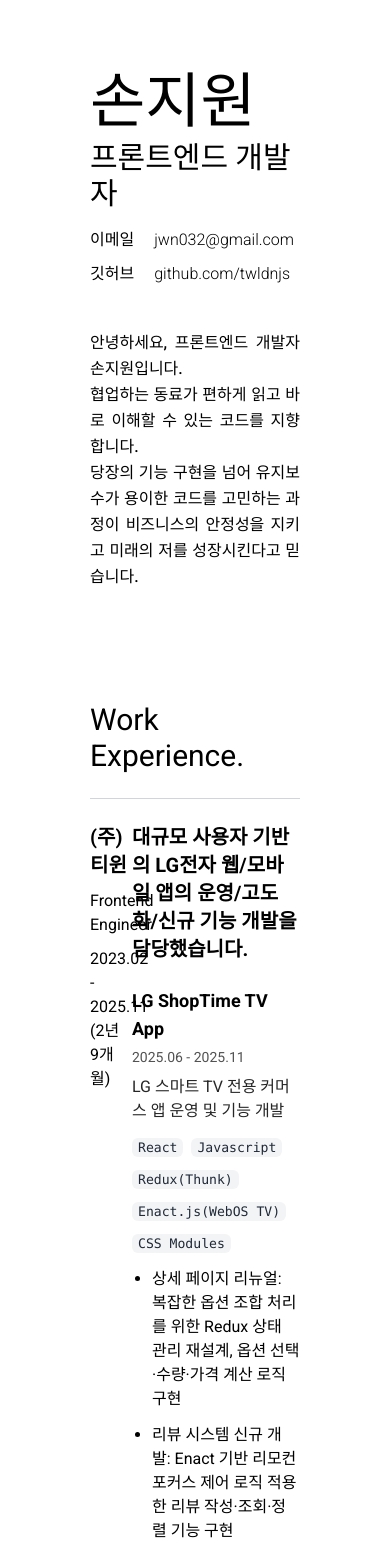
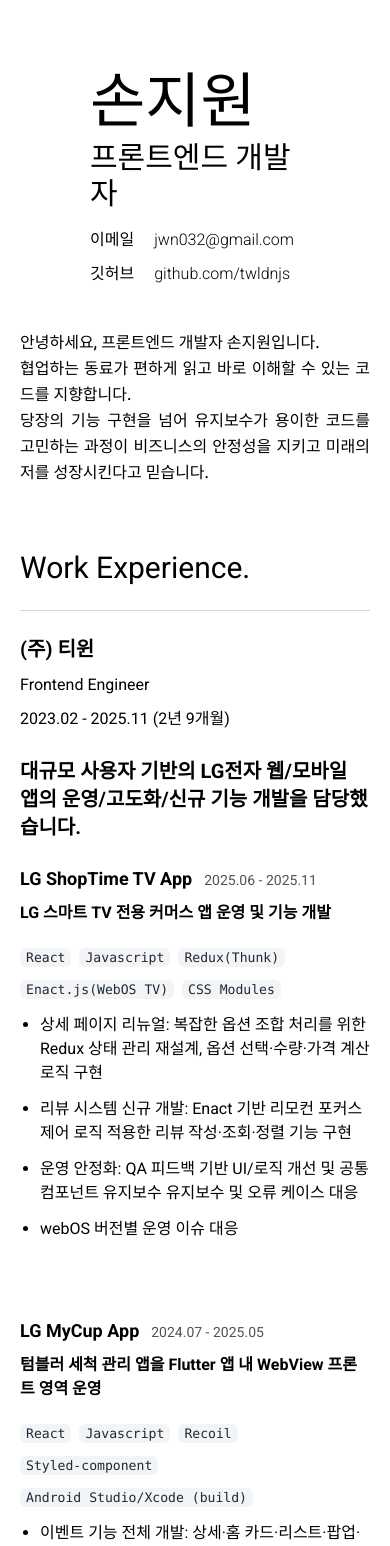
Before and after one commit to twldnjs/twldnjs.github.io, a Next.js app: page / in a window 390 px wide. Shown: the top 1546 px of the page. Built offline with nearby package versions, Linux system fonts and the light colour scheme.

Commit message:
내용 수정 및 모바일 반응형 수정

```diff
--- a/src/app/page.tsx
+++ b/src/app/page.tsx
@@ -14,7 +14,7 @@ export default function Home() {
         contact={portfolioData.contact}
       />
 
-      <main className='flex flex-col gap-28 px-[90px]'>
+      <main className='flex flex-col gap-16 px-5 pb-20 md:gap-28 md:px-[90px]'>
         <Introduction introduction={portfolioData.introduction} />
 
         <WorkExperience experiences={portfolioData.workExperiences} />
--- a/src/components/Header.tsx
+++ b/src/components/Header.tsx
@@ -11,12 +11,12 @@ interface HeaderProps {
 
 export function Header({ name, title, contact }: HeaderProps) {
   return (
-    <header className='px-[90px] pb-5 pt-10'>
+    <header className='px-[90px] pb-5 pt-10 md:px-[90px]'>
       <motion.h1
         initial={{ opacity: 0, y: -20 }} // 위에서 시작
         animate={{ opacity: 1, y: 0 }} // 원래 위치로
         transition={{ duration: 0.6, delay: 0 }}
-        className='mt-8 mb-0.5 text-6xl font-medium'
+        className='mt-8 mb-0.5 text-6xl font-medium md:text-6xl'
       >
         {name}
       </motion.h1>
@@ -24,7 +24,7 @@ export function Header({ name, title, contact }: HeaderProps) {
         initial={{ opacity: 0, y: -20 }}
         animate={{ opacity: 1, y: 0 }}
         transition={{ duration: 0.6, delay: 0.2 }}
-        className='m-0 mt-2 text-3xl font-light'
+        className='m-0 mt-2 text-3xl font-light md:text-3xl'
       >
         {title}
       </motion.h2>
@@ -32,14 +32,14 @@ export function Header({ name, title, contact }: HeaderProps) {
         initial={{ opacity: 0, x: -20 }} // 왼쪽에서 시작
         animate={{ opacity: 1, x: 0 }} // 원래 위치로
         transition={{ duration: 0.6, delay: 0.4 }}
-        className='mt-4 flex items-center'
+        className='mt-4 flex items-center md:flex-row'
       >
-        <h4 className='mb-0 mr-5 font-light'>이메일</h4>
+        <h4 className='mb-0 mr-5 font-light md:mr-5'>이메일</h4>
         <a
           href={`mailto:${contact.email}`}
           className='text-black no-underline transition-colors hover:text-gray-600 hover:underline'
         >
-          <h4 className='mb-0 font-light'>{contact.email}</h4>
+          <h4 className='mb-0 font-light break-all'>{contact.email}</h4>
         </a>
       </motion.div>
       <motion.div
--- a/src/components/Projects.tsx
+++ b/src/components/Projects.tsx
@@ -31,7 +31,10 @@ export function Projects({ projects }: ProjectsProps) {
                 </a>
               </div>
               <div className='flex-1'>
-                <h3 className='text-xl font-semibold'>{project.description}</h3>
+                <h3 className='text-xl font-semibold'>{project.title}</h3>
+                <h4 className='text-l font-semibold my-2'>
+                  {project.description}
+                </h4>
                 <div className='mb-3 flex flex-wrap gap-2'>
                   {project.skills.map((skill, idx) => (
                     <motion.div
--- a/src/components/WorkExperience.tsx
+++ b/src/components/WorkExperience.tsx
@@ -29,12 +29,15 @@ export function WorkExperience({ experiences }: WorkExperienceProps) {
   return (
     <Section title='Work Experience.'>
       <Divider />
-      <div className='flex flex-col gap-24'>
+      <div className='flex flex-col gap-12 md:gap-24'>
         {experiences.map((exp, index) => (
           <FadeIn key={index} delay={index * 0.1}>
-            <div key={index} className='flex'>
+            <div
+              key={index}
+              className='flex flex-col gap-4 md:flex-row md:gap-0'
+            >
               {/* Left */}
-              <div className='w-1/5'>
+              <div className='w-full md:w-1/5'>
                 <h3 className='text-xl font-semibold'>{exp.company}</h3>
                 <p className='my-2.5'>{exp.position}</p>
                 <p className='my-2.5'>{exp.period}</p>
@@ -57,13 +60,13 @@ export function WorkExperience({ experiences }: WorkExperienceProps) {
                           <h4 className='text-lg font-semibold'>
                             {proj.title}
                           </h4>
-                          <div className='text-sm text-neutral-600'>
+                          <div className='whitespace-pre-line text-justify text-sm text-neutral-600 '>
                             {proj.period}
                           </div>
                         </div>
 
                         {proj.summary ? (
-                          <p className='mt-2 text-neutral-800'>
+                          <p className='text-l font-semibold my-2'>
                             {proj.summary}
                           </p>
                         ) : null}
@@ -116,25 +119,6 @@ export function WorkExperience({ experiences }: WorkExperienceProps) {
                     </div>
                   ))}
                 </div>
-                {/* <div className='mb-3 flex flex-wrap gap-2'>
-                  {exp.projects.map((proj, projIndex) => (
-                    <motion.div
-                      key={idx}
-                      initial={{ opacity: 0, scale: 0.8 }}
-                      whileInView={{ opacity: 1, scale: 1 }}
-                      transition={{ delay: idx * 0.05 }}
-                    >
-                      <Badge>{skill}</Badge>
-                    </motion.div>
-                  ))}
-                </div>
-                <ul className='list-disc pl-5'>
-                  {exp.achievements.map((achievement, idx) => (
-                    <li key={idx} className='pb-3'>
-                      {achievement}
-                    </li>
-                  ))}
-                </ul> */}
               </div>
             </div>
           </FadeIn>
--- a/src/data/portfolio-data.ts
+++ b/src/data/portfolio-data.ts
@@ -13,7 +13,7 @@ export const portfolioData: PortfolioData = {
     {
       company: '(주) 티윈',
       position: 'Frontend Engineer',
-      period: '2023.02 - 2025.11 (2년 9개월)',
+      period: '2023.02 - 2025.11 \n(2년 9개월)',
       tagline:
         '대규모 사용자 기반의 LG전자 웹/모바일 앱의 운영/고도화/신규 기능 개발을 담당했습니다.',
       projects: [
@@ -43,7 +43,7 @@ export const portfolioData: PortfolioData = {
           title: 'LG MyCup App',
           period: '2024.07 - 2025.05',
           summary:
-            '텀블러 세척 관리 앱 (Flutter 앱 내 WebView 프론트 영역 운영)',
+            '텀블러 세척 관리 앱을 Flutter 앱 내 WebView 프론트 영역 운영',
           skills: [
             'React',
             'Javascript',
@@ -111,8 +111,9 @@ export const portfolioData: PortfolioData = {
       name: 'BIDDLY',
       period: '2025. 12 - 진행 중',
       githubLink: 'https://github.com/twldnjs',
-      description:
-        '의뢰자가 견적·포트폴리오·메시지를 비교해 업체/개인을 선택하는 경쟁입찰 플랫폼. 현재 모바일 앱(React Native) MVP 모델을 개발 중입니다',
+      title:
+        '의뢰자가 견적·포트폴리오·메시지를 비교해 업체/개인을 선택하는 경쟁입찰 플랫폼',
+      description: '현재 모바일 앱(React Native) MVP 모델을 개발 중 입니다.',
       skills: [
         'React Native (Expo),Next.js',
         'Typescript',
--- a/src/types/portfolio.ts
+++ b/src/types/portfolio.ts
@@ -22,6 +22,7 @@ export type WorkProject = {
 
 export interface Project {
   name: string;
+  title: string;
   period: string;
   githubLink: string;
   description: string;
```
